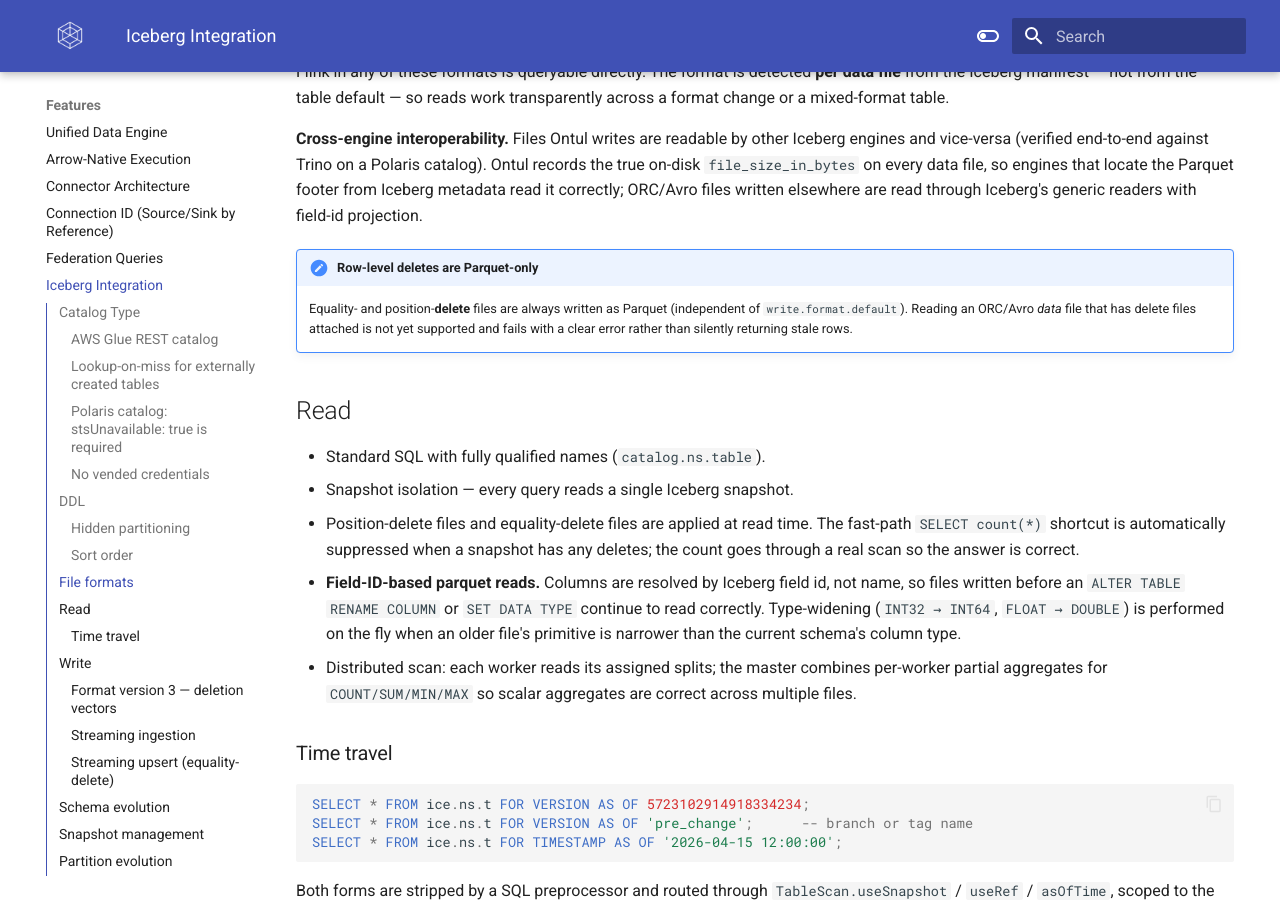
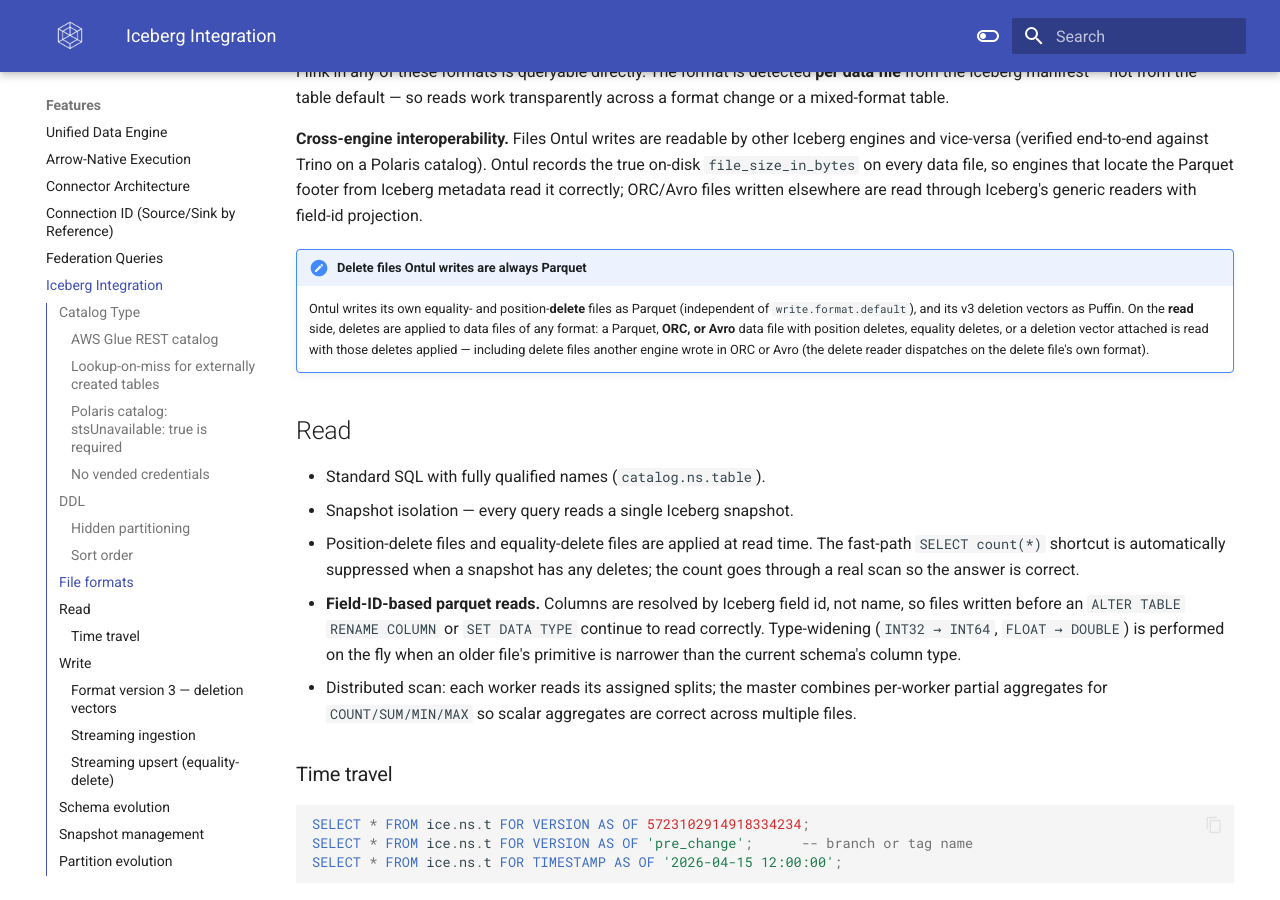
Before and after one commit to cloudcheflabs/ontul-docs, an MkDocs documentation site: the page built from docs/features/iceberg-integration.md, in a window 1280 px wide and 900 px high, scrolled down 4634 px. Built offline with MkDocs 1.6.1 and Material for MkDocs 9.7.7, drawn with Linux system fonts in a browser that asks for light colours; the version menu is left out.

Commit message:
docs: ORC/Avro data files with delete files are now readable
Ontul applies position deletes, equality deletes, and v3 deletion vectors to
Parquet, ORC, and Avro data files at read time (the delete reader dispatches on
the delete file's own format, so ORC/Avro delete files from other engines work).

Co-Authored-By: Claude Opus 4.8 (1M context) <noreply@anthropic.com>

```diff
--- a/docs/features/iceberg-integration.md
+++ b/docs/features/iceberg-integration.md
@@ -148,8 +148,8 @@ TBLPROPERTIES ('format-version'='2', 'write.format.default'='orc');
 
 **Cross-engine interoperability.** Files Ontul writes are readable by other Iceberg engines and vice-versa (verified end-to-end against Trino on a Polaris catalog). Ontul records the true on-disk `file_size_in_bytes` on every data file, so engines that locate the Parquet footer from Iceberg metadata read it correctly; ORC/Avro files written elsewhere are read through Iceberg's generic readers with field-id projection.
 
-!!! note "Row-level deletes are Parquet-only"
-    Equality- and position-**delete** files are always written as Parquet (independent of `write.format.default`). Reading an ORC/Avro *data* file that has delete files attached is not yet supported and fails with a clear error rather than silently returning stale rows.
+!!! note "Delete files Ontul writes are always Parquet"
+    Ontul writes its own equality- and position-**delete** files as Parquet (independent of `write.format.default`), and its v3 deletion vectors as Puffin. On the **read** side, deletes are applied to data files of any format: a Parquet, **ORC, or Avro** data file with position deletes, equality deletes, or a deletion vector attached is read with those deletes applied — including delete files another engine wrote in ORC or Avro (the delete reader dispatches on the delete file's own format).
 
 ## Read
 
```
